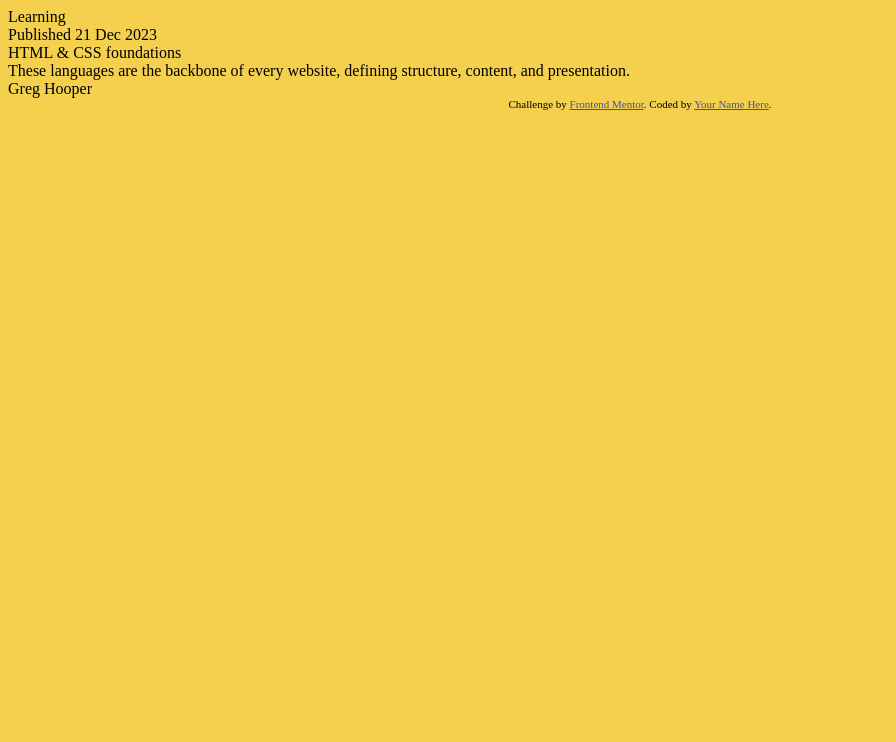
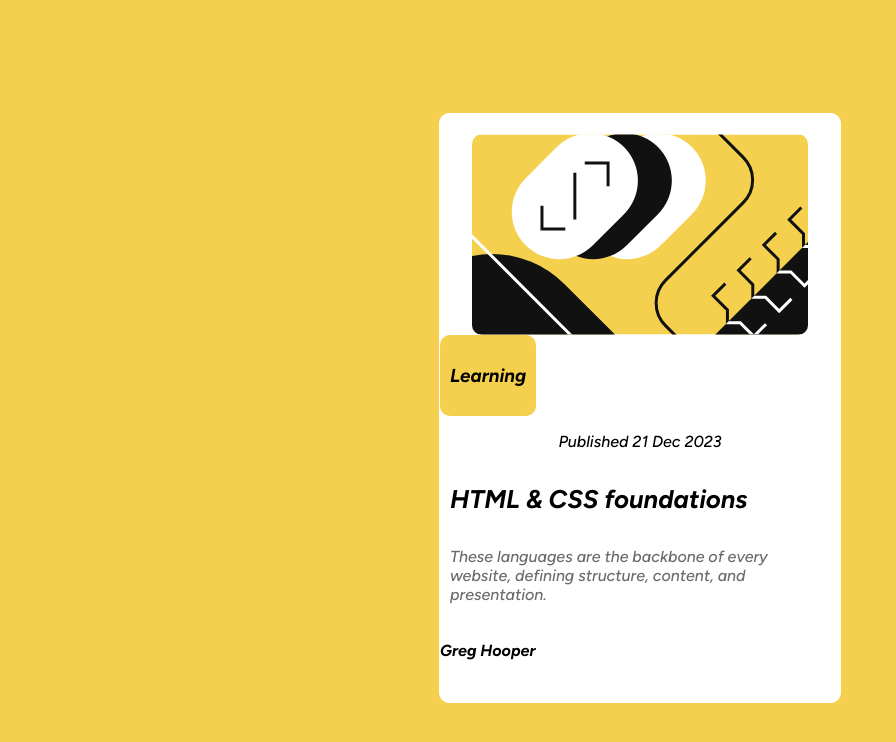
Before and after one commit to gilzcdng/blog-preview-card-main, a plain HTML site: page index.html in a window 1280 px wide. Shown: the whole page, without its empty margins (0-896 px from the left). Drawn offline with Linux system fonts and the light colour scheme.

Commit message:
//Starting on the code
Started on the blog landing page code TLDR:: Have to figure out better functioning CSS to get the border around my learning obj for better readability as well as just centering everything better --

```diff
--- a/index.html
+++ b/index.html
@@ -7,32 +7,45 @@
   <link rel="icon" type="image/png" sizes="32x32" href="./assets/images/favicon-32x32.png">
   <link rel="stylesheet" href="./styles.css"> <!-- link to CSS file -->
 
+
+    <link rel="preconnect" href="https://fonts.googleapis.com" />
+    <link rel="preconnect" href="https://fonts.gstatic.com" crossorigin />
+    <link
+      href="https://fonts.googleapis.com/css2?family=Figtree:ital,wght@0,500..8 00;1,500..800&display=swap"
+      rel="stylesheet"
+    />
+
   <title>Frontend Mentor | Blog preview card</title>
 
-  <!-- Feel free to remove these styles or customise in your own stylesheet 👍 -->
-  <style>
-    .attribution { font-size: 11px; text-align: center; }
-    .attribution a { color: hsl(228, 45%, 44%); }
-  </style>
+
 </head>
 <body>
 
-  <div class="background">
+  <div class="container">
 
-  <div class="txtborder"> Learning </div>
+  <img src="./assets/images/illustration-article.svg" alt="cover-image" class="back_img">
 
-  <div class="date"> Published 21 Dec 2023</div>
+  <div class="txtborder">
+    <h3>Learning</h3>
+  </div>
 
-  <div class="title"> HTML & CSS foundations </div>
+  <div class="date">
+     <p>Published 21 Dec 2023</p>
+  </div>
 
-  <div class="description">These languages are the backbone of every website, defining structure, content, and presentation.</div>
+  <div class="title">
+    <h1>HTML & CSS foundations</h1>
+  </div>
 
-  <div class="author"> Greg Hooper </div>
+  <div class="description">
+    <p>These languages are the backbone of every website, defining structure, content, and presentation.</p>
+  </div>
+
+  <div class="author">
+    <h4>Greg Hooper </h4>
+  </div>
 
   </div>
-  <div class="attribution">
-    Challenge by <a href="https://www.frontendmentor.io?ref=challenge" target="_blank">Frontend Mentor</a>.
-    Coded by <a href="#">Your Name Here</a>.
-  </div>
+
 </body>
 </html>
--- a/styles.css
+++ b/styles.css
@@ -1,3 +1,59 @@
 body    {
    background-color: hsl(47, 88%, 63%);
+   font-family: FigTree, Arial;
+   display: flex;
+   justify-content: center;
+   align-items: center;
+   min-height: 100vh;
 }
+
+.container {
+
+    border: 1px hsl(0, 0%, 100%) solid;
+    border-radius: 10px;
+    background-color: hsl(0, 0%, 100%);
+    display: flex;
+    flex-direction: column;
+    width: 400px;
+    padding: 20px 0px 20px 0px;
+
+}
+
+.back_img {
+    display: flex;
+    flex-direction: column;
+    justify-content: center;
+    align-items: center;
+    margin: 0 auto;
+    border-radius: 10px;
+}
+
+.txtborder {
+
+    background-color: hsl(47, 88%, 63%);
+    border-radius: 10px;
+    padding: 10px;
+    width: 80%;
+    text-align: left;
+    width: fit-content;
+}
+
+.date {
+    display: flex;
+    text-align: left;
+    padding: 0px 10px 0px 10px;
+    margin: 0 auto;
+}
+
+.title {
+    text-align: left;
+    padding: 0px 10px 0px 10px;
+    font-size: .8em
+}
+
+.description {
+    text-align: left;
+    padding: 0px 10px 0px 10px;
+    font-size: 1em;
+    color: hsl(0, 0%, 42%);
+}
```
